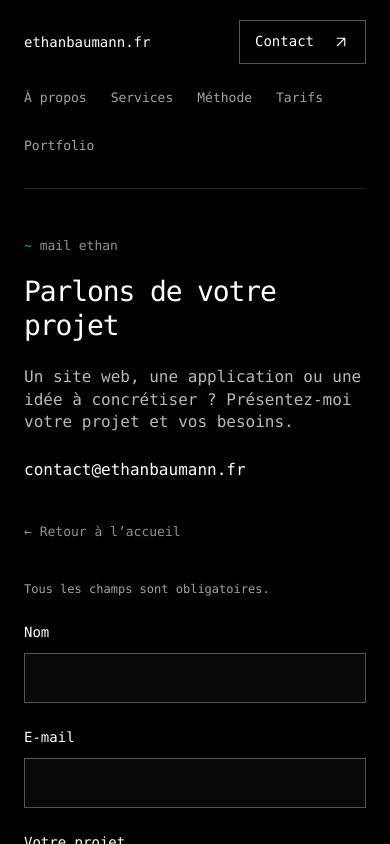
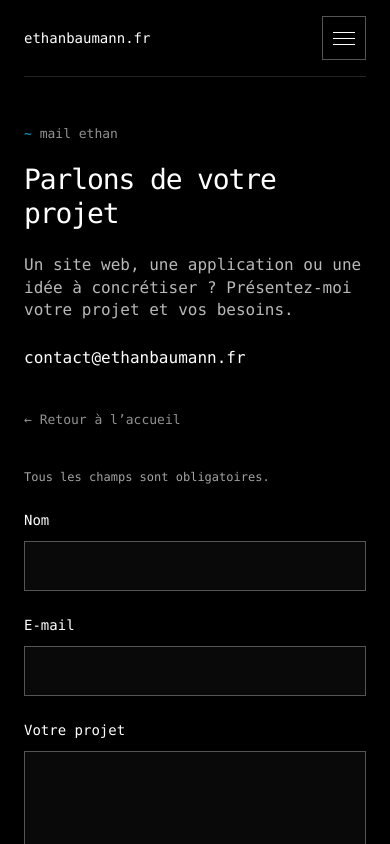
Before and after one commit to ethan-bmn/ethanbaumann.fr, a Nuxt app: page /contact in a window 390 px wide. Shown: the top 844 px of the page. Built offline with nearby package versions, Linux system fonts and the light colour scheme.

Commit message:
feat(header): fold mobile navigation into burger menu

```diff
--- a/app/layouts/default.vue
+++ b/app/layouts/default.vue
@@ -1,5 +1,8 @@
 <script setup lang="ts">
 const year = new Date().getFullYear()
+const menuOpen = ref(false)
+const menuToggle = useTemplateRef('menuToggle')
+const route = useRoute()
 const sections = [
   { id: 'about', label: 'À propos' },
   { id: 'services', label: 'Services' },
@@ -7,20 +10,47 @@ const sections = [
   { id: 'tarifs', label: 'Tarifs' },
   { id: 'portfolio', label: 'Portfolio' }
 ]
+
+function closeMenu() {
+  menuOpen.value = false
+}
+
+function escapeMenu() {
+  if (!menuOpen.value) return
+  closeMenu()
+  menuToggle.value?.focus()
+}
+
+function navigate(event: MouseEvent) {
+  if (!(event.target as HTMLElement).closest('a')) return
+  if (menuOpen.value) menuToggle.value?.focus({ preventScroll: true })
+  closeMenu()
+}
+
+watch(() => route.fullPath, closeMenu)
+
+onMounted(() => {
+  const mobile = window.matchMedia('(max-width: 700px)')
+  mobile.addEventListener('change', closeMenu)
+  onBeforeUnmount(() => mobile.removeEventListener('change', closeMenu))
+})
 </script>
 
 <template>
   <div class="portfolio">
-    <header class="page-header">
+    <header class="page-header" @keydown.esc="escapeMenu">
       <a class="site-id" href="/" aria-label="Ethan Baumann, accueil">ethanbaumann.fr</a>
-      <nav class="section-nav" aria-label="Navigation principale">
-        <ul>
+      <button ref="menuToggle" class="menu-toggle" type="button" :aria-expanded="menuOpen" aria-controls="header-navigation" :aria-label="menuOpen ? 'Fermer le menu' : 'Ouvrir le menu'" @click="menuOpen = !menuOpen">
+        <span class="menu-icon" :class="{ 'is-open': menuOpen }" aria-hidden="true"><span /><span /><span /></span>
+      </button>
+      <nav id="header-navigation" class="section-nav" :class="{ 'is-open': menuOpen }" aria-label="Navigation principale" @click="navigate">
+        <ul class="section-links">
           <li v-for="section in sections" :key="section.id">
             <NuxtLink :to="`/#${section.id}`">{{ section.label }}</NuxtLink>
           </li>
         </ul>
+        <ContactButton href="/#contact" />
       </nav>
-      <ContactButton href="/#contact" />
     </header>
 
     <slot />
@@ -32,21 +62,39 @@ const sections = [
 </template>
 
 <style scoped>
-.section-nav { min-width: 0; margin-left: auto; }
-.section-nav ul { display: flex; flex-wrap: wrap; align-items: center; gap: 4px 24px; margin: 0; padding: 0; list-style: none; }
-.section-nav a { position: relative; display: flex; align-items: center; min-height: 44px; color: #a3a3a3; font-size: 13px; text-decoration: none; transition: color .2s ease-out; }
-.section-nav a::after { content: ''; position: absolute; right: 0; bottom: 6px; left: 0; height: 1px; background: currentColor; transform: scaleX(0); transform-origin: left; transition: transform .2s ease-out; }
-.section-nav a:hover, .section-nav a:focus-visible { color: white; }
-.section-nav a:hover::after, .section-nav a:focus-visible::after { transform: scaleX(1); }
+.menu-toggle { display: none; }
+.section-nav { display: flex; align-items: center; gap: 24px; min-width: 0; margin-left: auto; }
+.section-links { display: flex; flex-wrap: wrap; align-items: center; gap: 4px 24px; margin: 0; padding: 0; list-style: none; }
+.section-links a { position: relative; display: flex; align-items: center; min-height: 44px; color: #a3a3a3; font-size: 13px; text-decoration: none; transition: color .2s ease-out; }
+.section-links a::after { content: ''; position: absolute; right: 0; bottom: 6px; left: 0; height: 1px; background: currentColor; transform: scaleX(0); transform-origin: left; transition: transform .2s ease-out; }
+.section-links a:hover, .section-links a:focus-visible { color: white; }
+.section-links a:hover::after, .section-links a:focus-visible::after { transform: scaleX(1); }
 
 @media (max-width: 1100px) {
   .page-header { flex-wrap: wrap; gap: 12px 24px; padding-block: 20px; }
   .section-nav { order: 1; flex-basis: 100%; margin-left: 0; }
-  .section-nav ul { gap: 4px 24px; }
-  .page-header > :last-child { margin-left: auto; }
+  .section-nav { flex-wrap: wrap; }
+}
+
+@media (max-width: 700px) {
+  .page-header { padding-block: 16px; }
+  .section-nav { align-items: stretch; flex-direction: column; gap: 20px; padding-block: 12px 8px; }
+  .section-links { flex-direction: column; align-items: stretch; gap: 4px; }
+  .section-links a { width: fit-content; }
+  .menu-toggle { width: 44px; height: 44px; margin-left: auto; padding: 10px; border: 1px solid #555; background: transparent; color: white; cursor: pointer; }
+  .menu-icon { display: flex; flex-direction: column; justify-content: center; gap: 5px; }
+  .menu-icon > span { display: block; width: 22px; height: 1px; background: currentColor; transition: transform .2s ease-out, opacity .2s ease-out; }
+  .menu-icon.is-open > span:first-child { transform: translateY(6px) rotate(45deg); }
+  .menu-icon.is-open > span:nth-child(2) { opacity: 0; }
+  .menu-icon.is-open > span:last-child { transform: translateY(-6px) rotate(-45deg); }
+}
+
+@media (max-width: 700px) and (scripting: enabled) {
+  .menu-toggle { display: block; }
+  .section-nav:not(.is-open) { display: none; }
 }
 
 @media (prefers-reduced-motion: reduce) {
-  .section-nav a, .section-nav a::after { transition: none; }
+  .section-links a, .section-links a::after, .menu-icon > span { transition: none; }
 }
 </style>
```
